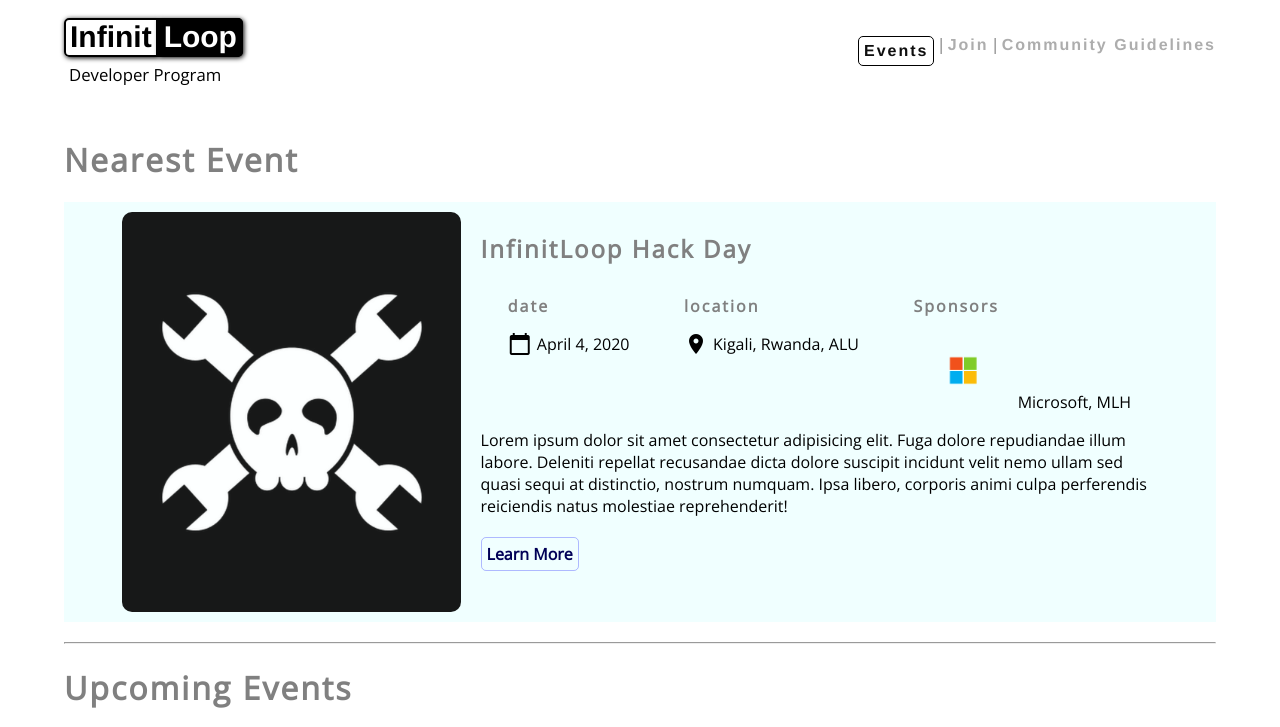
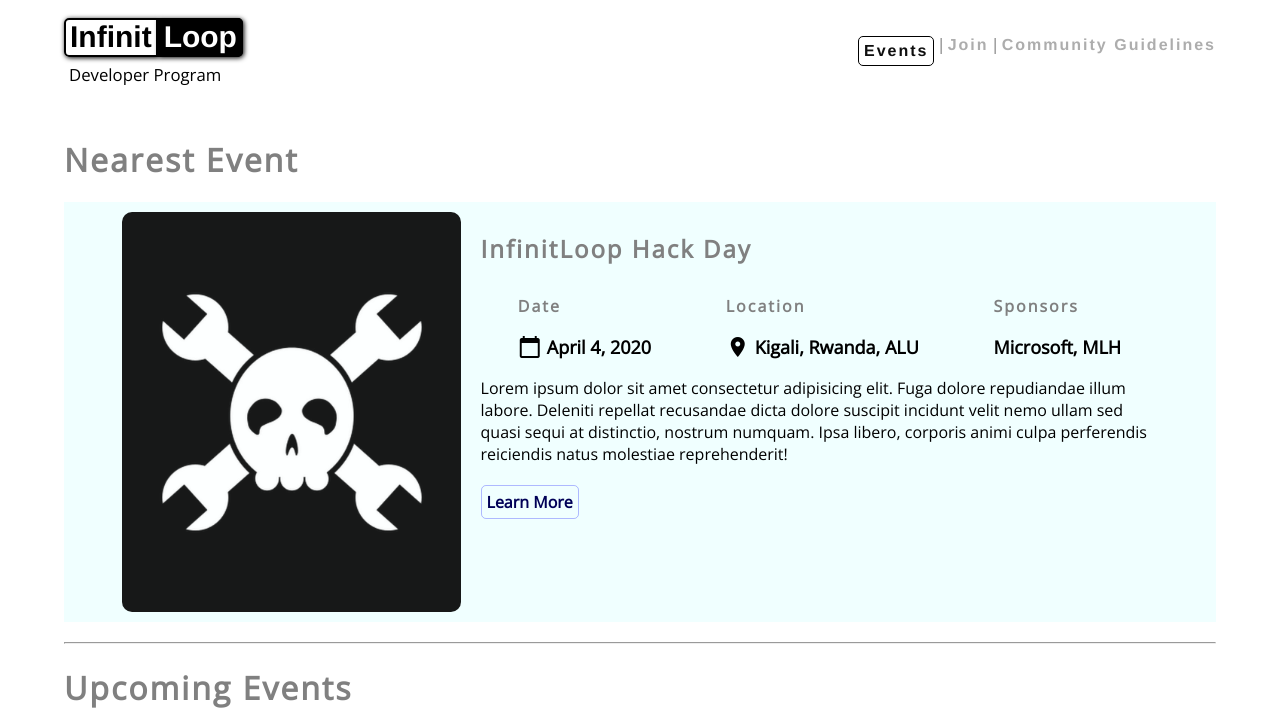
Before and after one commit to InfinitLoopDevs/infinitloopdevs.github.io, a plain HTML site: page html/events.html in a window 1280 px wide. Shown: the top 727 px of the page. Drawn offline with nearby package versions, Linux system fonts and the light colour scheme.

Commit message:
infinitLoop official site events page

```diff
--- a/css/main.css
+++ b/css/main.css
@@ -176,16 +176,41 @@ h4 {
 
 #info,
 #date div,
-#location div,
-#sponsors div {
+#location div {
     display: flex;
     justify-content: space-around;
     /* margin-bottom: 20px; */
 }
 
+#info p {
+    font-size: 18px;
+    font-weight: bold;
+}
+
+#info p a {
+    text-decoration: none;
+    color: inherit;
+    transition: 0.3s ease-in;
+}
+
+#info p a:hover {
+    text-decoration: underline;
+    color: grey;
+}
+
+/* #sponsors div {
+    display: flex;
+    justify-content: baseline;
+} */
+
+/* #microsoft {
+    display: flex;
+    align-content: center;
+    align-items: center;
+} */
+
 #date div,
-#location div,
-#sponsors div {
+#location div {
     align-items: center;
 }
 
--- a/html/events.html
+++ b/html/events.html
@@ -48,14 +48,14 @@
             <h2>InfinitLoop Hack Day</h1>
             <div id="info">
               <div id="date">
-                <h4>date</h4>
+                <h4>Date</h4>
                 <div>
                   <i class="material-icons">calendar_today</i>
                   <p>April 4, 2020</p>
                 </div>
               </div>
               <div id="location">
-                <h4>location</h4>
+                <h4>Location</h4>
                 <div>
                   <i class="material-icons">room</i>
                   <p>Kigali, Rwanda, ALU</p>
@@ -64,7 +64,7 @@
               <div id="sponsors">
                 <h4>Sponsors</h4>
                 <div>
-                  <p><span><img src="../img/28350-5-microsoft-logo-photos.png" width="100" alt=""> <span>Microsoft, </span></span><span>MLH</span></p>
+                  <p><a href="https://www.microsoft.com/en-us/" target="blank">Microsoft</a>, <a href="https://localhackday.mlh.io/" target="blank">MLH</a></p>
                 </div>
               </div>
             </div>
@@ -84,6 +84,7 @@
       <section id="event_card_section">
         <div class="cards" id="card1">
           <div class="event_banner"></div>
+          <hr>
           <div class="event_details">
             <h3 class="event_title">InfinitLoop Hack Day</h3>
             <div class="details">
```
Also changed, not shown: img/download.png (deleted), img/food.jpg (deleted), img/images (1).png (deleted), img/images.png (deleted), img/kissclipart-infinity-symbol-png-clipart-computer-icons-infinit-00b32dc76d67ae92.png (deleted).
